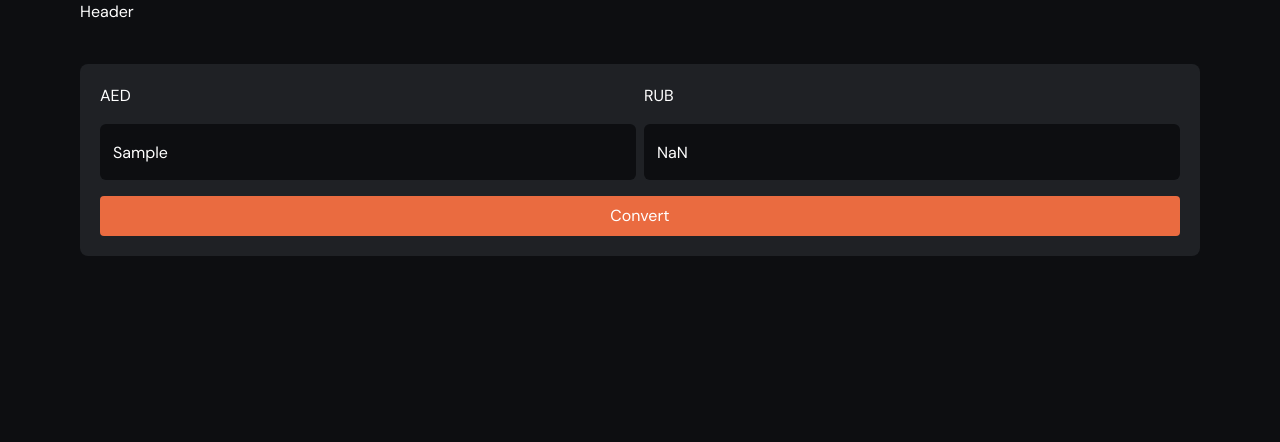
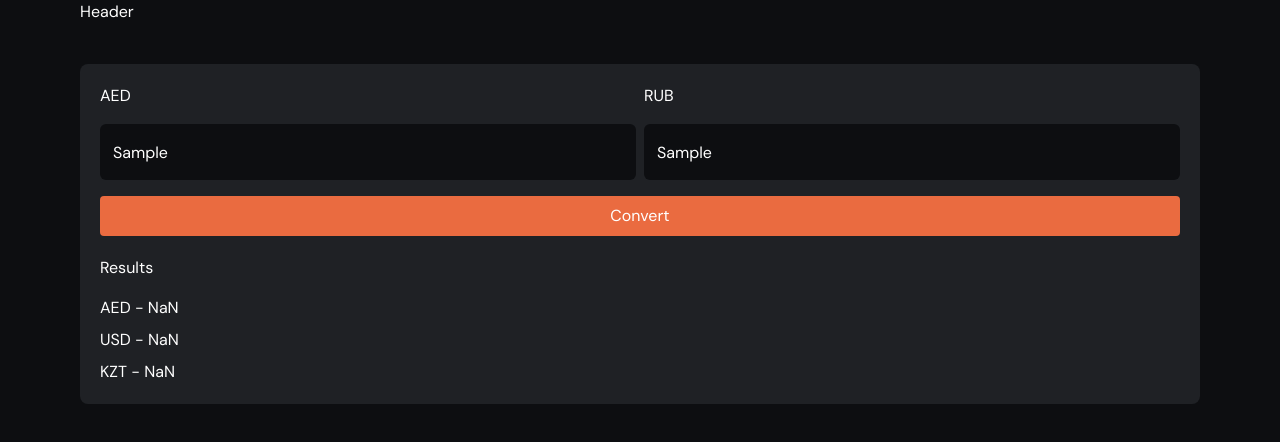
Before and after one commit to Airat-vagapov/currency-checker, a Next.js app: page / in a window 1280 px wide. Both pictures are taken after typing "Sample", "Sample" into the empty fields and a click on the button "Convert". Shown: the top 442 px of the page. Built offline with nearby package versions, Linux system fonts and the light colour scheme; no server answers.

Commit message:
new covert result block template

```diff
--- a/src/components/ConvertForm/ConvertForm.tsx
+++ b/src/components/ConvertForm/ConvertForm.tsx
@@ -3,10 +3,14 @@ import { useFormik } from "formik";
 import Input from "@/ui/Input/Input";
 import FormBlock from "@/ui/FormBlock/FromBlock";
 import Button from "@/ui/Button/Button";
+import ConvertResult from "@/components/ConvertResult/ConvertResult";
 import { exchangeRatesToRub } from "@/content/currency";
+import { useState } from "react";
+import { ConvertResultType } from "@/types/general";
 
 const ConvertForm = () => {
-    // const getExchangeResult = async () => {};
+    // States
+    const [convertResult, setConvertResult] = useState<ConvertResultType>({})
 
     // Form settimgs
     const convertForm = useFormik({
@@ -16,11 +20,15 @@ const ConvertForm = () => {
         },
         onSubmit: async (values) => {
             let rubInAed = 0 | exchangeRatesToRub.AED;
+            let rubInUsd = 0 | exchangeRatesToRub.USD;
+            let rubInKzt = 0 | exchangeRatesToRub.KZT;
             try {
                 await fetch("https://www.cbr-xml-daily.ru/daily_json.js")
                     .then((response) => response.json())
                     .then((data) => {
-                        rubInAed = data.Valute.AED.Value;
+                        rubInAed = data.Valute.AED.Value / data.Valute.AED.Nominal;
+                        rubInUsd = data.Valute.USD.Value / data.Valute.USD.Nominal;
+                        rubInKzt = data.Valute.KZT.Value / data.Valute.KZT.Nominal;
                     })
                     .catch((error) => {
                         console.error("Error:", error);
@@ -30,14 +38,21 @@ const ConvertForm = () => {
                 rubInAed = exchangeRatesToRub.AED;
             }
 
-            const result = Number.parseFloat(values.currentCurrency) * rubInAed;
-            convertForm.setFieldValue("toConvertCurrency", result.toFixed(2));
+            const resultAed = Number.parseFloat(values.currentCurrency) * rubInAed;
+            // convertForm.setFieldValue("toConvertCurrency", resultAed.toFixed(2));
+
+            const resultObj: ConvertResultType = {
+                'AED': resultAed.toFixed(2),
+                'USD': (resultAed / rubInUsd).toFixed(2),
+                'KZT': (resultAed / rubInKzt).toFixed(2),
+            }
+            console.log(resultObj)
+            setConvertResult(resultObj)
         },
     });
 
     return (
-        <div className="p-5 bg-lightBlack rounded-lg">
-            {/* <form> */}
+        <div className="p-5 bg-lightBlack rounded-lg flex flex-col gap-5">
             <FormBlock onSubmit={convertForm.handleSubmit} grid={2}>
                 <Input
                     label="AED"
@@ -62,7 +77,12 @@ const ConvertForm = () => {
                     <Button css={"w-full"} btnType="submit" text="Convert" />
                 </div>
             </FormBlock>
-            {/* </form> */}
+            {Object.keys(convertResult).length > 0 &&
+                <ConvertResult
+                    data={convertResult}
+                />
+            }
+
         </div>
     );
 };
--- /dev/null
+++ b/src/components/ConvertResult/ConvertResult.tsx
@@ -0,0 +1,27 @@
+import { ConvertResultType } from "@/types/general";
+
+type ConvertResultProps = {
+    data: ConvertResultType
+}
+
+
+const ConvertResult: React.FC<ConvertResultProps> = ({ data }) => {
+    const dataArr = Object.entries(data)
+
+    return (
+        <div className="flex flex-col gap-4">
+            Results
+            <div className="flex flex-col gap-2">
+                {dataArr && dataArr.map(([currency, value], index) => {
+                    return (
+                        <div key={index}>
+                            {currency} - {value}
+                        </div>
+                    )
+                })}
+            </div>
+        </div>
+    )
+}
+
+export default ConvertResult;
--- a/src/content/currency.ts
+++ b/src/content/currency.ts
@@ -1,4 +1,5 @@
 export const exchangeRatesToRub = {
     AED: 23.5,
     USD: 85.5,
+    KZT: 0.16,
 };
--- /dev/null
+++ b/src/types/general.ts
@@ -0,0 +1 @@
+export type ConvertResultType =  Record<string, string>
```
